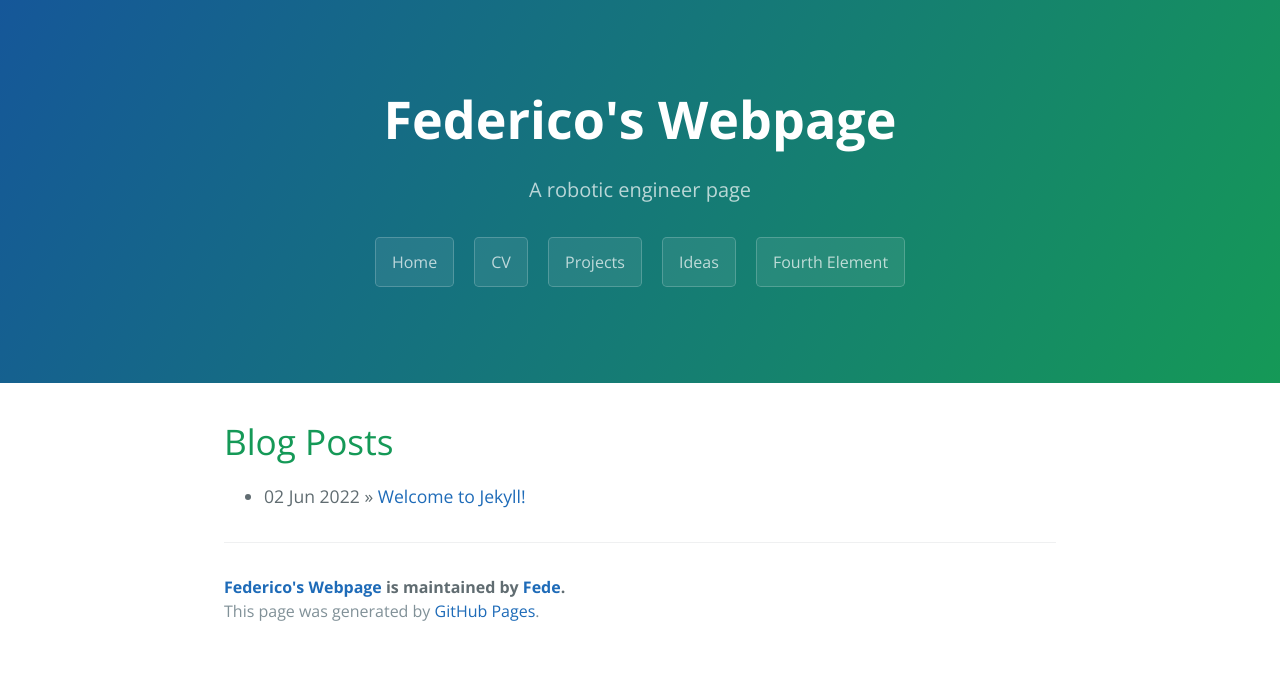
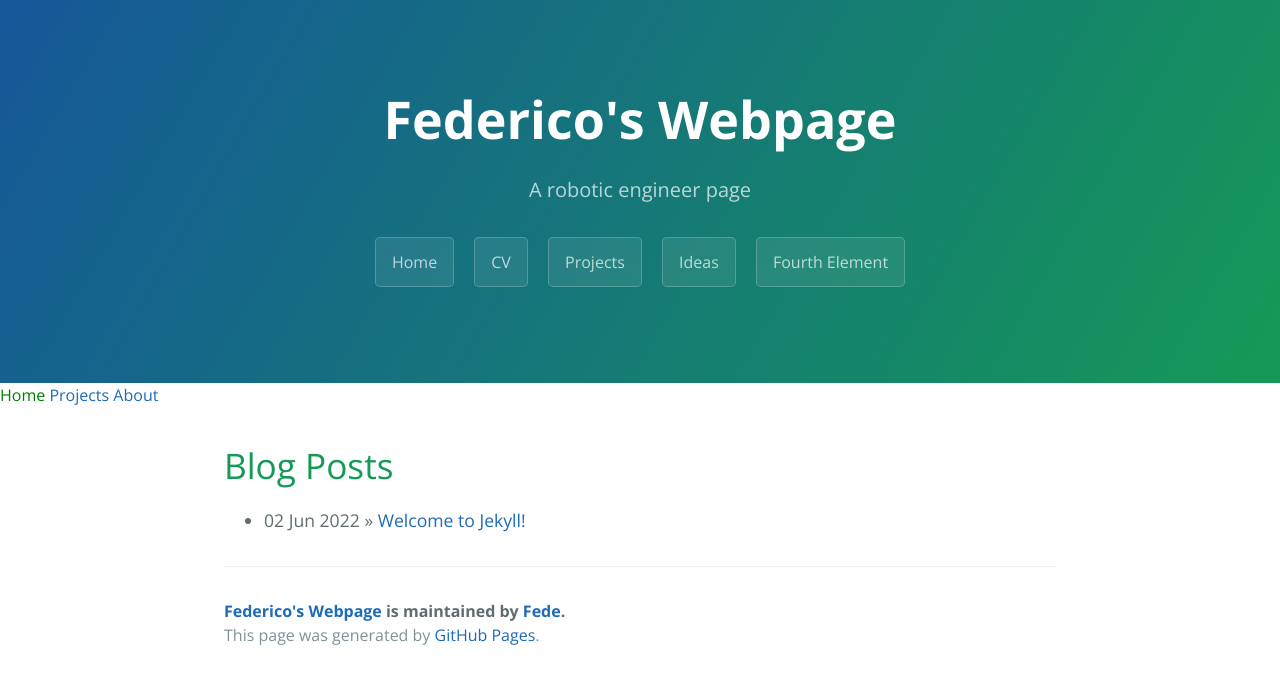
Before and after one commit to kappa95/kappa95.github.io, a Jekyll site: the page built from index.html, in a window 1280 px wide. Shown: the top 684 px of the page. Built offline with Jekyll 4.4.1, drawn with Linux system fonts in a browser that asks for light colours; the list of posts is cut into pages by our own code.

Commit message:
playing with datas and navigation

```diff
--- /dev/null
+++ b/_data/navigation.yml
@@ -0,0 +1,6 @@
+- name: Home
+  link: /
+- name: Projects
+  link: /projects/
+- name: About
+  link: /about/
--- a/_includes/navigation.html
+++ b/_includes/navigation.html
@@ -1,14 +1,16 @@
 <nav>
     <!--Illumina di rosso i link della barra di navigazione quando sono sulla rispettiva pagina-->
     <!-- <a href="/" {% if page.url=="/" %}style="color: red;" {% endif %}>
-        Home
+        Home:
     </a>
     <a href="/about/" {% if page.url=="/about/" %}style="color: red;" {% endif %}>
         About
     </a> -->
 
     {% for item in site.data.navigation %}
-    <a href="{{ item.link }}" {% if page.url==item.link %}class="current" {% endif %}>{{ item.name }}</a>
+    <a href="{{ item.link }}" {% if page.url==item.link %}style="color: green;" {% endif %}>
+        {{ item.name }}
+    </a>
     {% endfor %}
 
 </nav>
```
